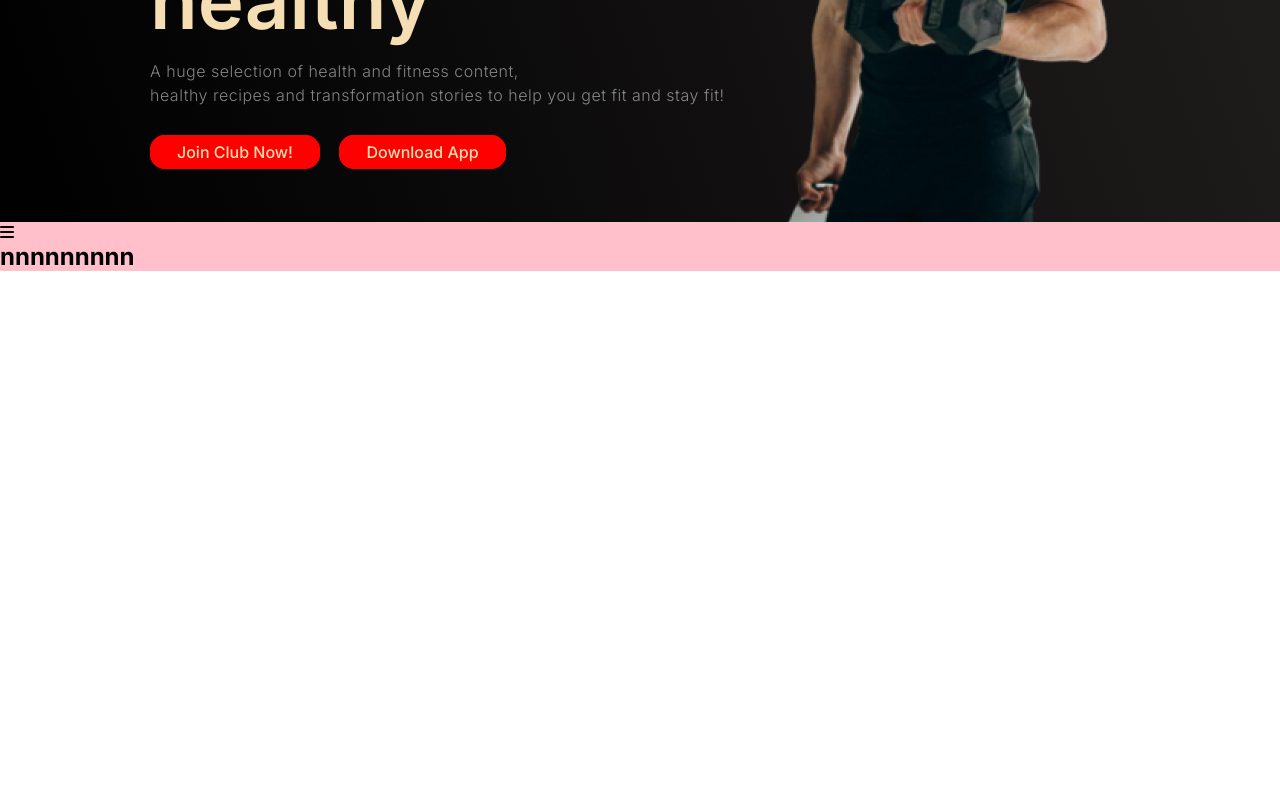
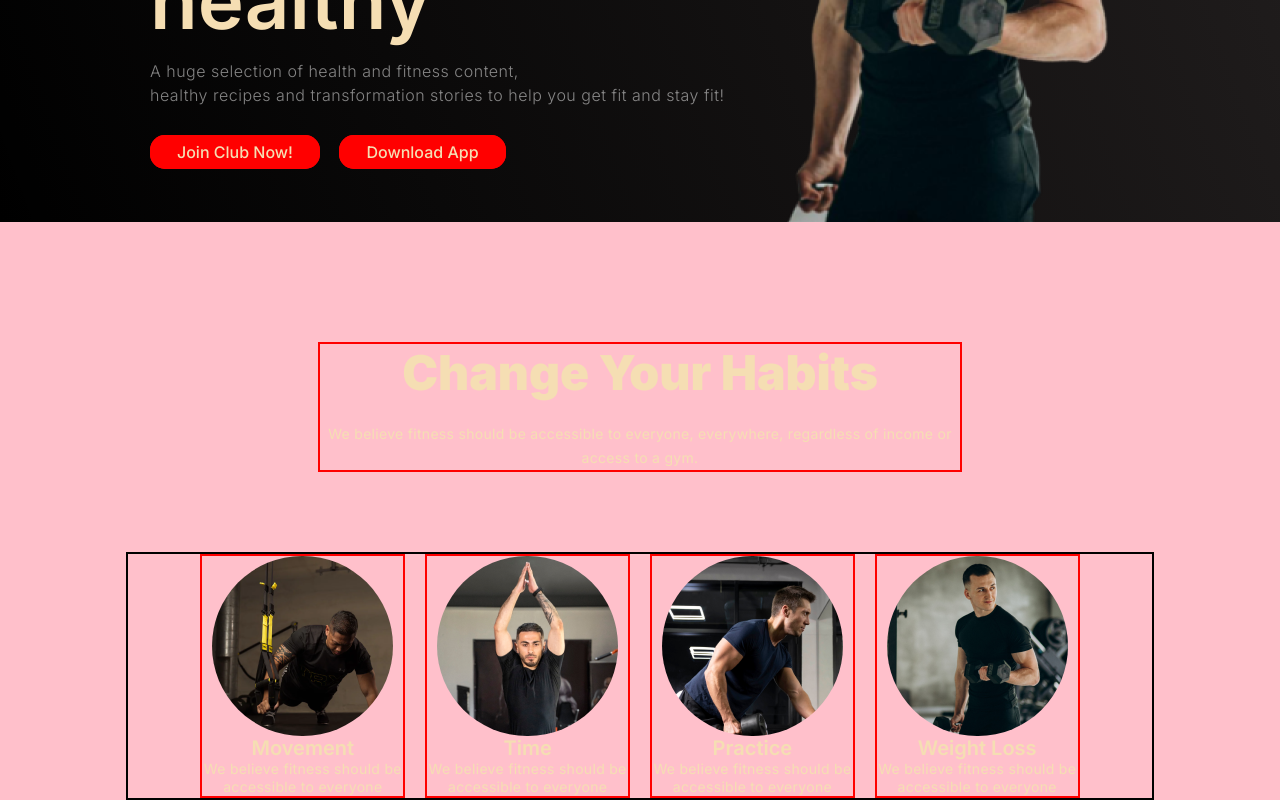
Before and after one commit to fariha-nazia/fitness-first, a plain HTML site: page index.html in a window 1280 px wide. Shown: the part 652-1452 px from the top of the page. Before the commit the page ends 923 px from the top, so only its background shows below. Drawn offline with Linux system fonts and the light colour scheme; a web font is replaced by a local one.

Commit message:
run extra mile done

```diff
--- a/index.html
+++ b/index.html
@@ -68,12 +68,62 @@
 
   <main>
     <section class="change-your-habit-conatiner">
-        <i class="fa-solid fa-bars"></i>
 
-        <h1>
-            nnnnnnnnn
-        </h1>
+        <div class="change-habit-text-container">
+            <h1>
+                Change Your Habits
+            </h1>
+            <p>
+                We believe fitness should be accessible to everyone, everywhere, regardless of income or <br>
+                access to a gym.
+            </p>
+        </div>
+        <div class="habit-img-container">
+            <div class="habit-img-box">
+                <img src="images/image 3.png" alt="">
+                <h4>
+                    Movement
+                </h4>
+                <p>
+                    We believe fitness should be accessible to everyone
+                </p>
+            </div>
+            <div class="habit-img-box">
+                <img src="images/image 2.png" alt="">
+                <h4>
+                    Time
+                </h4>
+                <p>
+                    We believe fitness should be accessible to everyone
+                </p>
+            </div>
+            <div class="habit-img-box">
+                <img src="images/image 4.png" alt="">
+                <h4>
+                    Practice
+                </h4>
+                <p>
+                    We believe fitness should be accessible to everyone
+                </p>
+            </div>
+            <div class="habit-img-box">
+                <img src="images/image 5.png" alt="">
+                <h4>
+                    Weight Loss
+                </h4>
+                <p>
+                    We believe fitness should be accessible to everyone
+                </p>
+            </div>
+        </div>
     </section>
+    <!-- /* ================================ Change your habit =========================================== */ -->
+
+    <section>
+
+    </section>
+
+
   </main>
 </body>
 </html>
--- a/styles/style.css
+++ b/styles/style.css
@@ -53,7 +53,7 @@ nav ul li a{
     /* margin-right: 25px; */
     color: wheat;
 }
-.nav-text-list .fa-solid{
+.fa-solid{
     display: none;
 }
 
@@ -141,6 +141,84 @@ nav ul li a{
     color: wheat;
     font-weight: 600;
 }
+/* ================================ header done =========================================== */
+
+.change-your-habit-conatiner{
+    display: flex;
+    flex-direction: column;
+    justify-content: center;
+    align-items: center;
+}
+
+.change-habit-text-container{
+    display: flex;
+    flex-direction: column;
+    align-items: center;
+    justify-content: center;
+    margin-top: 120px;
+    margin-bottom: 80px;
+    width: 50%;
+    border: 2px solid red;
+}
+
+.change-habit-text-container h1{
+    color: wheat;
+    font-size: 48px;
+    font-weight: 900;
+    line-height: 120%;
+    margin-bottom: 20px;
+}
+.change-habit-text-container p{
+    text-align: center;
+    color: wheat;
+    font-size: 14px;
+    font-weight: 400;
+    line-height: 24px;
+    letter-spacing: 0.3px;
+}
+
+.habit-img-container{
+    /* display: flex;
+    justify-content: space-between;
+    align-items: center; */
+    border: 2px solid black;
+    width: 80%;
+    display: grid;
+    grid-template-columns: repeat(4, 20%);
+    grid-gap: 20px;
+    justify-content: center;
+
+}
+
+.habit-img-box{
+    border: 2px solid red;
+    display: flex;
+    flex-direction: column;
+    justify-content: center;
+    align-items: center;
+
+}
+.habit-img-box h4{
+    font-size: 20px;
+    font-weight: 600;
+    line-height: 120%;
+    color: wheat;
+}
+.habit-img-box p{
+    font-size: 14px;
+    font-weight: 400;
+    line-height: 18px;
+    letter-spacing: 0.3px;
+    text-align: center;
+    color: wheat;
+}
+.habit-img-box img{
+    border-radius: 100px;
+}
+
+
+
+/* ================================ Change your habit =========================================== */
 
 @media (max-width: 576px) {
     nav{
@@ -208,17 +286,7 @@ nav ul li a{
         font-weight: 600;
         font-size: 10px;
     }
-    /* .banner-stat2{
-        width: 100px;
-        height: 50px;
-        position: absolute;
-        top: 800px;
-        left: 200px;
-        display: flex;
-        flex-direction: column;
-        justify-content: center;
-        align-items: center;
-    } */
+
     .banner-stat2{
         border: 2px solid rgba(255, 255, 255, 0.159);
         width: 100px;
@@ -236,9 +304,36 @@ nav ul li a{
         font-weight: 600;
         font-size: 10px;
     }
+    .change-habit-text-container{
+        width: 70%;
+        margin: 50px;
+    }
+    .change-habit-text-container h1{
+        text-align: center;
+        font-size: 35px;
+        font-weight: 900;
+        line-height: 120%;
+    }
+    .change-habit-text-container p{
+        font-size: 14px;
+        font-weight: 400;
+        line-height: 24px;
+    }
+
+    .habit-img-container{
+        /* display: grid;
+        grid-template-columns: repeat(1, 20%); */
+        display: flex;
+        flex-direction: column;
+
+
+    }
+
+
 
 }
 
 main{
     background-color: pink;
+
 }
```
